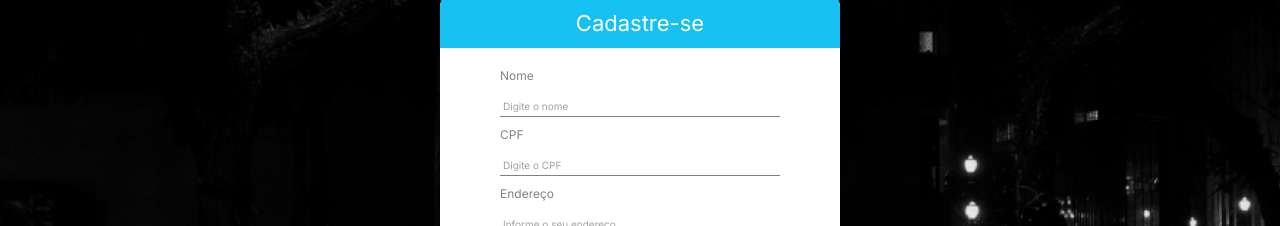
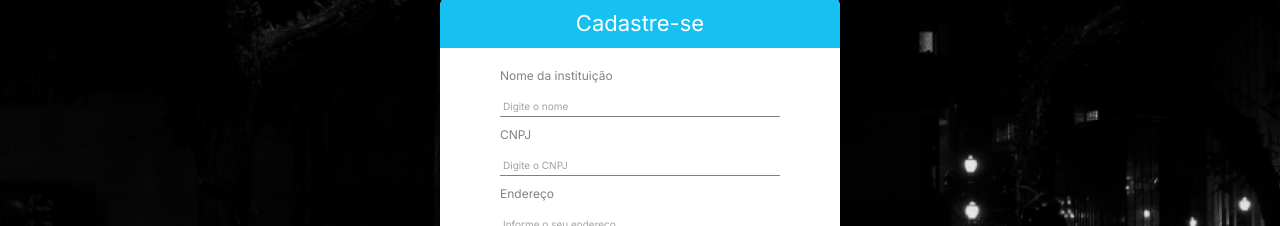
Before and after one commit to Grupo-5-M3/projetom3, a React (Create React App) app: page /login in a window 1280 px wide. Both pictures are taken after a click on the button "cadastre-se". Shown: the part 152-378 px from the top of the page. Built offline with nearby package versions, Linux system fonts and the light colour scheme; no server answers.

Commit message:
Adicionando validações form cadastro

```diff
--- a/src/components/ModalRegister/ModalRegister.tsx
+++ b/src/components/ModalRegister/ModalRegister.tsx
@@ -10,7 +10,7 @@ import "react-toastify/dist/ReactToastify.css";
 
 interface IRegisterPerson {
   name: string;
-  cpf: string;
+  cnpj: string;
   adress: string;
   phone: number;
   email: string;
@@ -21,7 +21,16 @@ export default function ModalRegister() {
   const { setIsRegister } = useContext(AuthContext);
 
   const formSchema = yup.object().shape({
-    email: yup.string().required("Email obrigatório"),
+    name: yup.string(),
+    cnpj: yup
+      .string()
+      .matches(
+        /^\d{2}\.\d{3}\.\d{3}\/\d{4}\-\d{2}$/,
+        "Formato inválido de cnpj"
+      ),
+    adress: yup.string(),
+    phone: yup.string(),
+    email: yup.string().email().required("Email obrigatório"),
     password: yup.string().required("Senha obrigatória"),
   });
 
@@ -38,7 +47,7 @@ export default function ModalRegister() {
     try {
       const response = await api.post("register", {
         name: data.name,
-        cpf: data.cpf,
+        cnpj: data.cnpj,
         adress: data.adress,
         phone: data.phone,
         email: data.email,
@@ -64,12 +73,12 @@ export default function ModalRegister() {
     <DivBack>
       <form onSubmit={handleSubmit(onSubmitFunction)}>
         <h3>Cadastre-se</h3>
-        <label>Nome</label>
+        <label>Nome da instituição</label>
         <input type="text" placeholder="Digite o nome" {...register("name")} />
 
-        <label>CPF</label>
-        <input type="text" placeholder="Digite o CPF" {...register("cpf")} />
-
+        <label>CNPJ</label>
+        <input type="text" placeholder="Digite o CNPJ" {...register("cnpj")} />
+        {errors.cnpj?.message}
         <label>Endereço</label>
         <input
           type="text"
--- a/src/pages/Login/Login.tsx
+++ b/src/pages/Login/Login.tsx
@@ -23,7 +23,7 @@ export default function Login() {
   const navigate = useNavigate();
 
   const formSchema = yup.object().shape({
-    email: yup.string().required("Email obrigatório"),
+    email: yup.string().email().required("Email obrigatório"),
     password: yup.string().required("Senha obrigatória"),
   });
 
```
